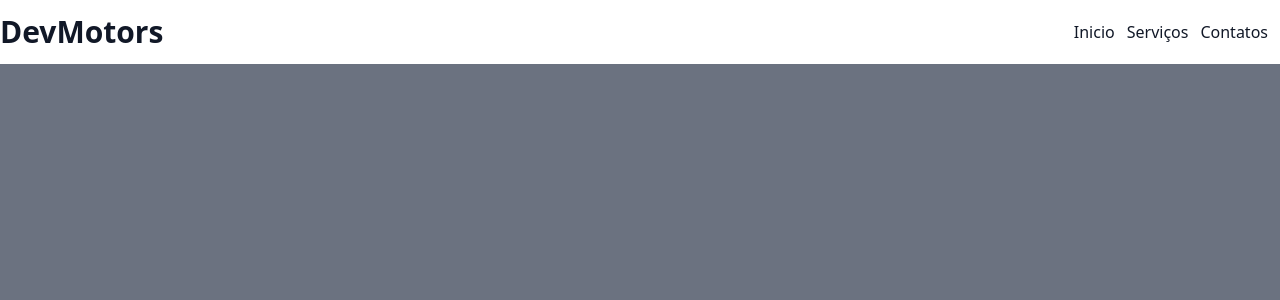
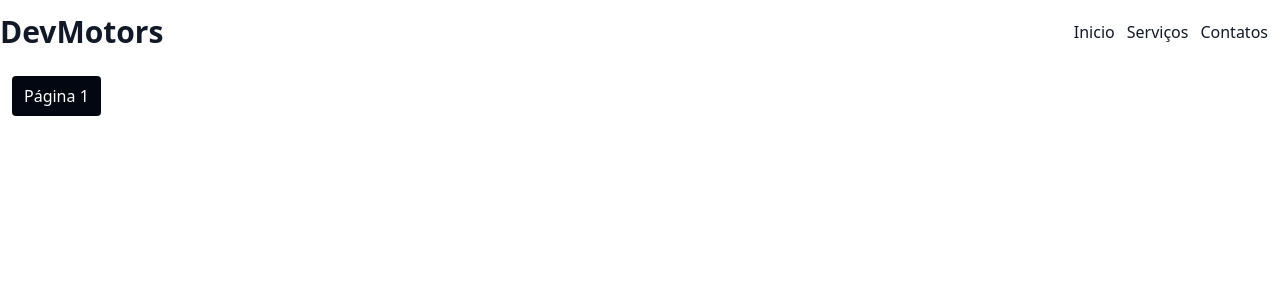
Before and after one commit to LeoNzZ7/DevMotors, a Next.js app: page / in a window 1280 px wide. Shown: the top 300 px of the page. Built offline with nearby package versions, Linux system fonts and the light colour scheme.

Commit message:
feat: Implementa submenu de navegação

```diff
--- a/src/app/components/Header/index.tsx
+++ b/src/app/components/Header/index.tsx
@@ -14,8 +14,6 @@ export const Header = () => {
         window.addEventListener("scroll", scrollHandler)
         return () => window.removeEventListener("scroll", scrollHandler)
     }, [])
-
-
 
     return (
         <header
--- /dev/null
+++ b/src/app/components/Home/Submenu/index.tsx
@@ -0,0 +1,22 @@
+import Link from "next/link"
+import { X, Menu } from "lucide-react"
+
+export const Submenu = () => {
+    return (
+        <div className="m-auto max-w-7xl pt-16 px-3 pb-2 " >
+            <div className="inline-flex gap-3 items-center text-sm font-bold pointer sm:hidden" >
+                <Menu size={34} color="#121212" />
+                Menu
+            </div>
+            <ul className="py-3 hidden sm:flex" >
+                <li className="bg-gray-950 text-white py-2 px-3 rounded" >
+                    <Link
+                        className=""
+                        href="/" >
+                        Página 1
+                    </Link>
+                </li>
+            </ul>
+        </div>
+    )
+}
--- a/src/app/page.tsx
+++ b/src/app/page.tsx
@@ -1,7 +1,9 @@
+import { Submenu } from "./components/Home/Submenu";
+
 export default function Home() {
   return (
-    <main className="w-full bg-gray-500 h-[5000px]" >
-      <h1>Teste página</h1>
+    <main className="w-full" >
+      <Submenu />
     </main>
   )
 }
```
